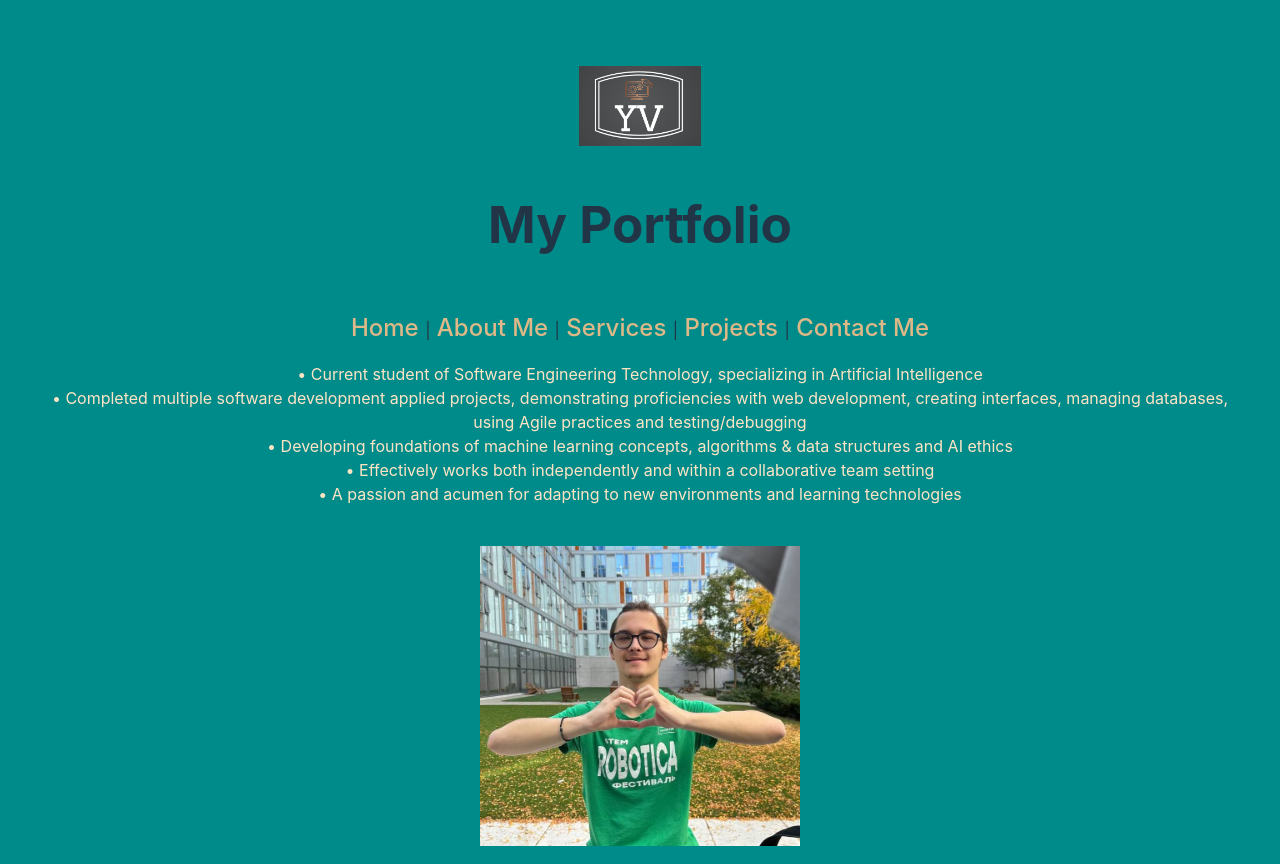
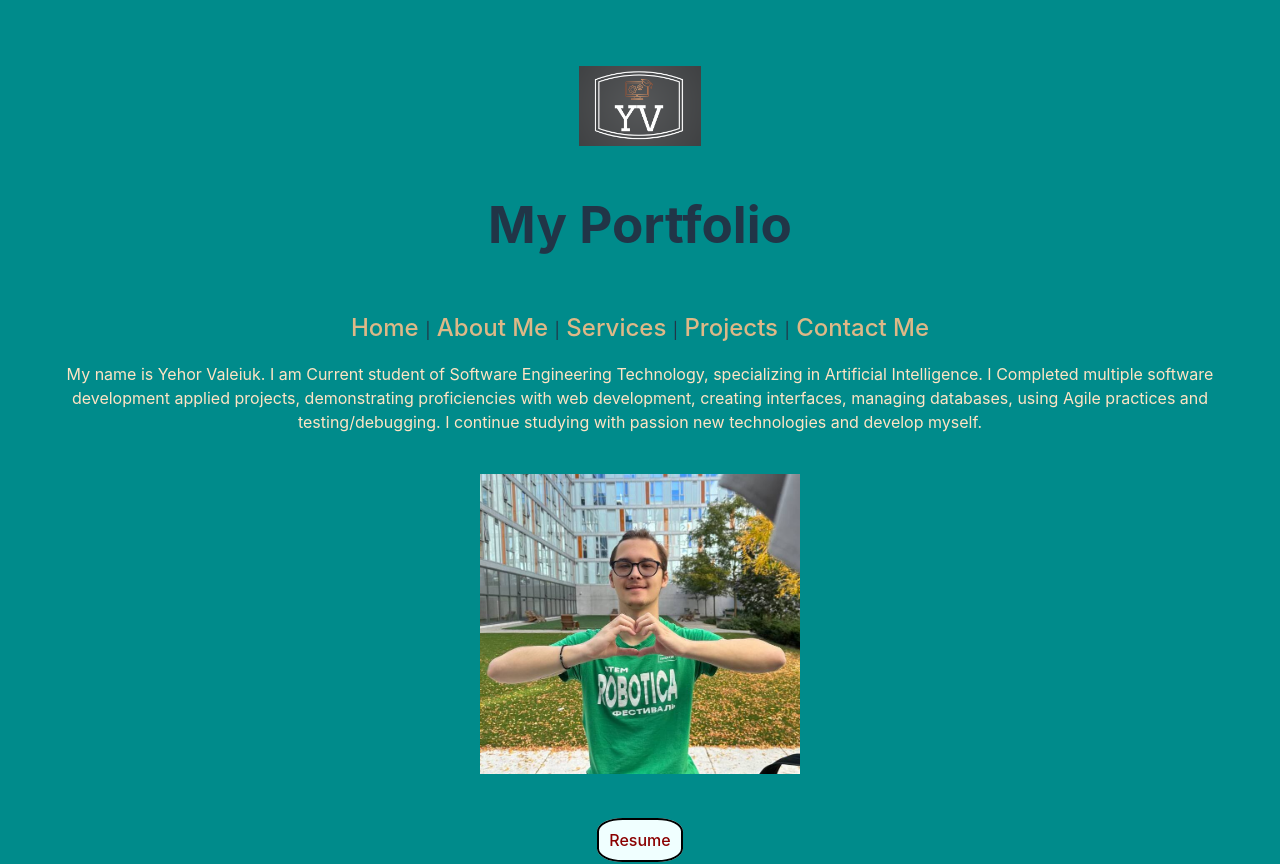
Before and after one commit to Egor01234/Portfolio, a React (Vite) app in the folder portfolioproject/portfolio/: page /about in a window 1280 px wide. Shown: the top 864 px of the page. Built offline with nearby package versions, Linux system fonts and the light colour scheme.

Commit message:
Commit 6.5

```diff
--- a/portfolioproject/portfolio/component/AboutMe.jsx
+++ b/portfolioproject/portfolio/component/AboutMe.jsx
@@ -1,11 +1,9 @@
 import image from '/PersonalPhoto.jpg'
 
 export default function AboutMe(){
-    return <div><p>•	Current student of Software Engineering Technology, specializing in Artificial Intelligence <br></br>
-        •	Completed multiple software development applied projects, demonstrating proficiencies with web development, creating interfaces, managing databases, using Agile practices and testing/debugging<br></br>
-        •	Developing foundations of machine learning concepts, algorithms & data structures and AI ethics<br></br>
-        •	Effectively works both independently and within a collaborative team setting <br></br>
-        •	A passion and acumen for adapting to new environments and learning technologies
+    return <div><p>My name is Yehor Valeiuk. I am Current student of Software Engineering Technology, specializing in Artificial Intelligence.
+        I Completed multiple software development applied projects,  demonstrating proficiencies with web development, creating interfaces, managing databases, using Agile practices and testing/debugging.
+        I continue studying with passion new technologies and develop myself.
         </p>
         <br></br>
         <img src={image} id = "image" />
```
